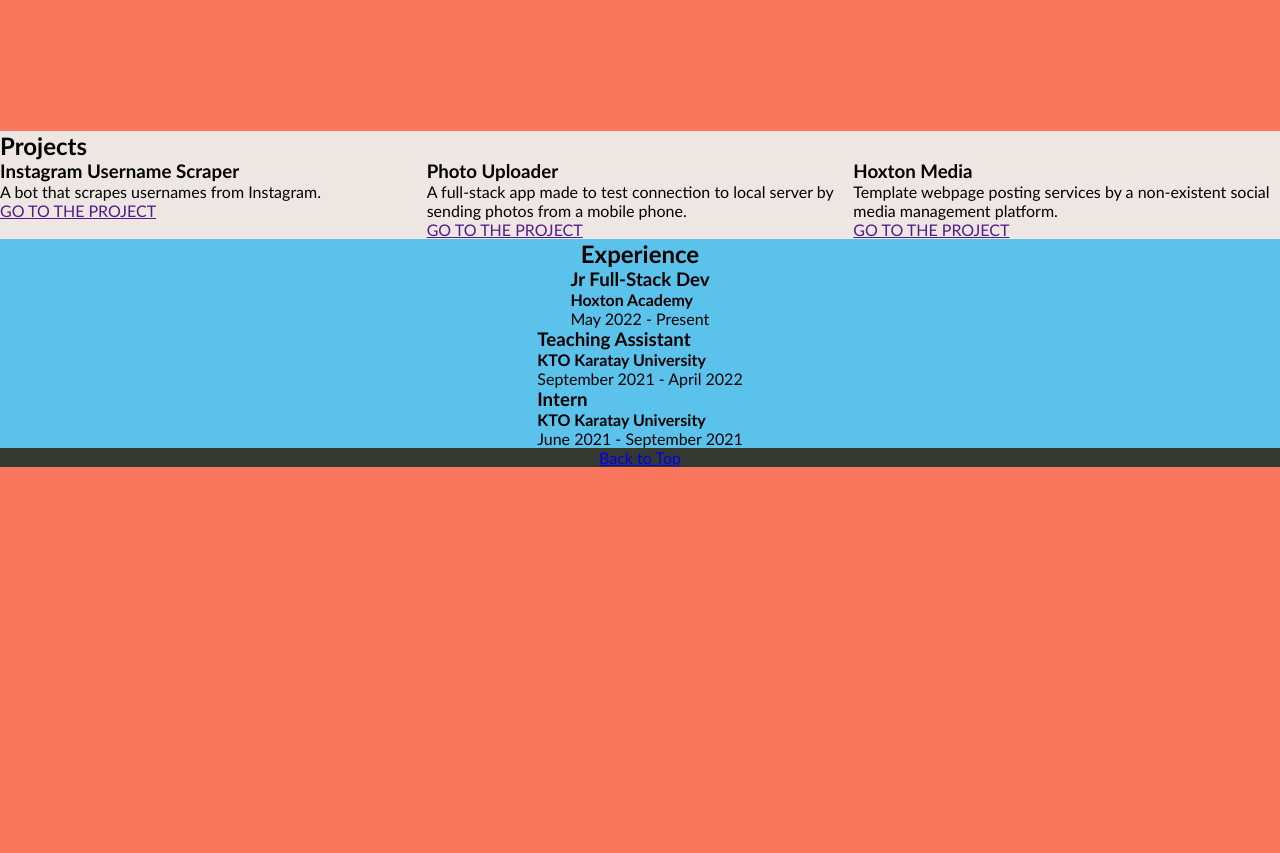
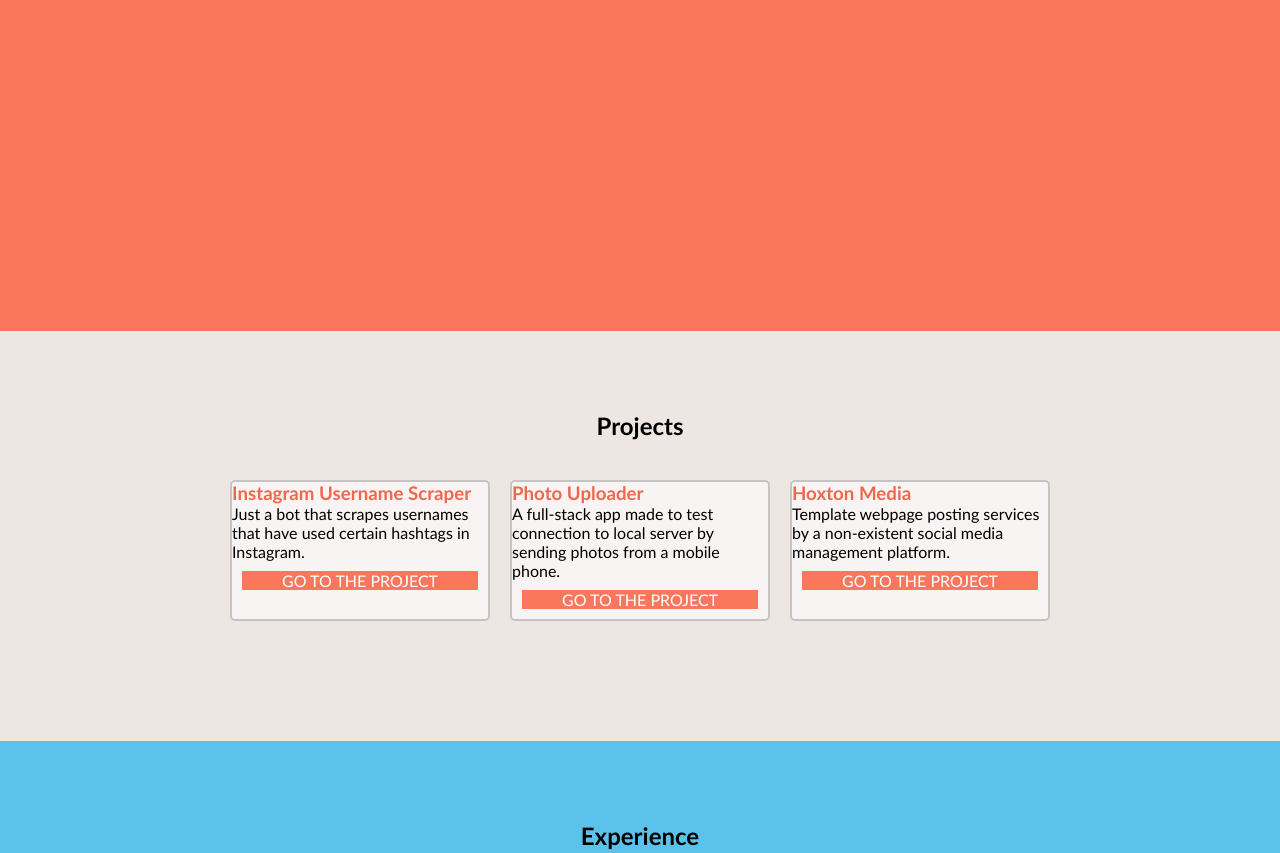
Before and after one commit to donaldmema/hoxton-html-my-portfolio, a plain HTML site: page index.html in a window 1280 px wide. Shown: the part 640-1493 px from the top of the page. Before the commit the page ends 1107 px from the top, so only its background shows below. Drawn offline with Linux system fonts and the light colour scheme.

Commit message:
Add styling to elements

```diff
--- a/index.html
+++ b/index.html
@@ -28,12 +28,17 @@
         </p>
       </main>
       <section class="projects">
-        <h2 class="projects__header">Projects</h2>
+        <h2 class="projects__header" id="projects">Projects</h2>
         <div class="projects__body">
           <div class="project__item">
             <h3>Instagram Username Scraper</h3>
-            <p>A bot that scrapes usernames from Instagram.</p>
-            <a href="">GO TO THE PROJECT</a>
+            <p>
+              Just a bot that scrapes usernames that have used certain hashtags
+              in Instagram.
+            </p>
+            <div class="project__item__link">
+              <center><a href="">GO TO THE PROJECT</a></center>
+            </div>
           </div>
 
           <div class="project__item">
@@ -42,7 +47,9 @@
               A full-stack app made to test connection to local server by
               sending photos from a mobile phone.
             </p>
-            <a href="">GO TO THE PROJECT</a>
+            <div class="project__item__link">
+              <center><a href="">GO TO THE PROJECT</a></center>
+            </div>
           </div>
           <div class="project__item">
             <h3>Hoxton Media</h3>
@@ -50,12 +57,14 @@
               Template webpage posting services by a non-existent social media
               management platform.
             </p>
-            <a href="">GO TO THE PROJECT</a>
+            <div class="project__item__link">
+              <center><a href="">GO TO THE PROJECT</a></center>
+            </div>
           </div>
         </div>
       </section>
       <section class="experience">
-        <h2>Experience</h2>
+        <center><h2 id="experience">Experience</h2></center>
         <div class="experience-items">
           <div class="workplace-role"><h3>Jr Full-Stack Dev</h3></div>
           <div class="workplace"><h4>Hoxton Academy</h4></div>
@@ -77,7 +86,7 @@
         </div>
       </section>
       <div class="back-to-top">
-        <a href="/">Back to Top</a>
+        <a href="#">Back to top</a>
       </div>
     </div>
   </body>
--- a/style.css
+++ b/style.css
@@ -4,6 +4,7 @@
   box-sizing: border-box;
 
   font-family: "Gill Sans", "Gill Sans MT", Calibri, "Trebuchet MS";
+  scroll-behavior: smooth;
 }
 
 body {
@@ -34,29 +35,70 @@ body {
   padding: 1rem;
   width: 650px;
   height: 200px;
-  margin: 250px auto;
+  margin: 350px auto;
 }
 
 .projects {
   background-color: #ede6e2;
   display: grid;
-  /* grid-auto-flow: column; */
+  padding: 80px 30px;
+  place-items: center;
 }
 
 .projects__body {
+  padding: 40px 200px;
   display: grid;
   grid-auto-flow: column;
   grid-template-columns: 1fr 1fr 1fr;
+  gap: 20px;
+}
+
+.project__item {
+  border: 2px solid rgba(0, 0, 0, 0.199);
+  background-color: #f7f4f3;
+  border-radius: 5px;
+}
+
+.project__item a {
+  text-decoration: none;
+  color: white;
+}
+
+.project__item__link {
+  margin: 10px;
+  background-color: #fa775d;
+}
+
+.project__item h3 {
+  color: #f0684c;
 }
 
 .experience {
   background-color: #5bc3eb;
+  padding: 80px 20px;
   display: grid;
-  place-items: center;
+  gap: 20px;
+  place-content: center;
+}
+
+.experience-items {
+  display: grid;
+  grid-auto-flow: column;
+  grid-template-columns: 200px auto 200px;
+  gap: 10px;
+  padding: 15px 5px;
+  border-radius: 5px;
+  background-color: #ede6e2;
 }
 
 .back-to-top {
   display: grid;
   place-items: center;
+  padding: 20px 20px;
   background-color: #35382e;
 }
+
+.back-to-top a {
+  text-decoration: none;
+  color: white;
+}
```
